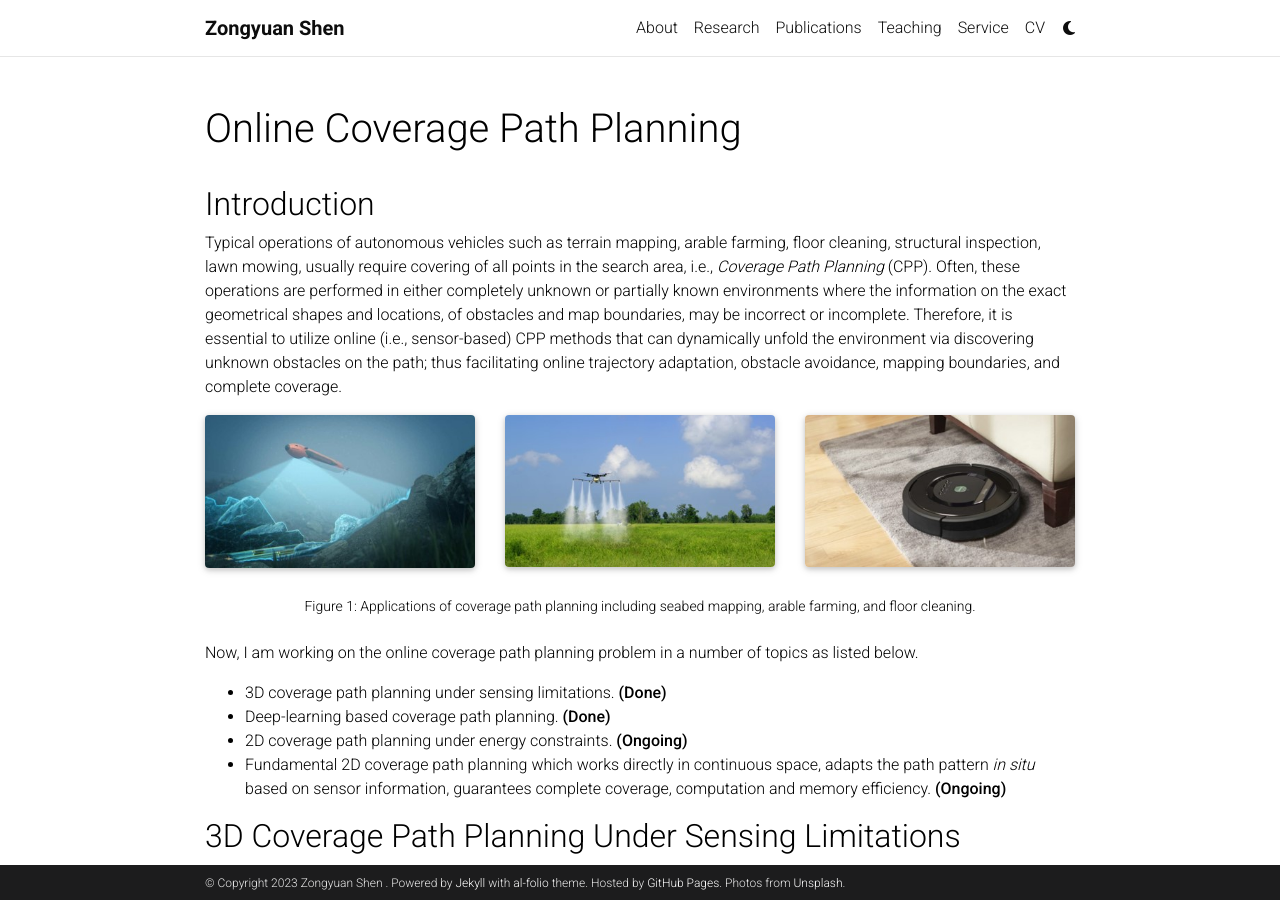
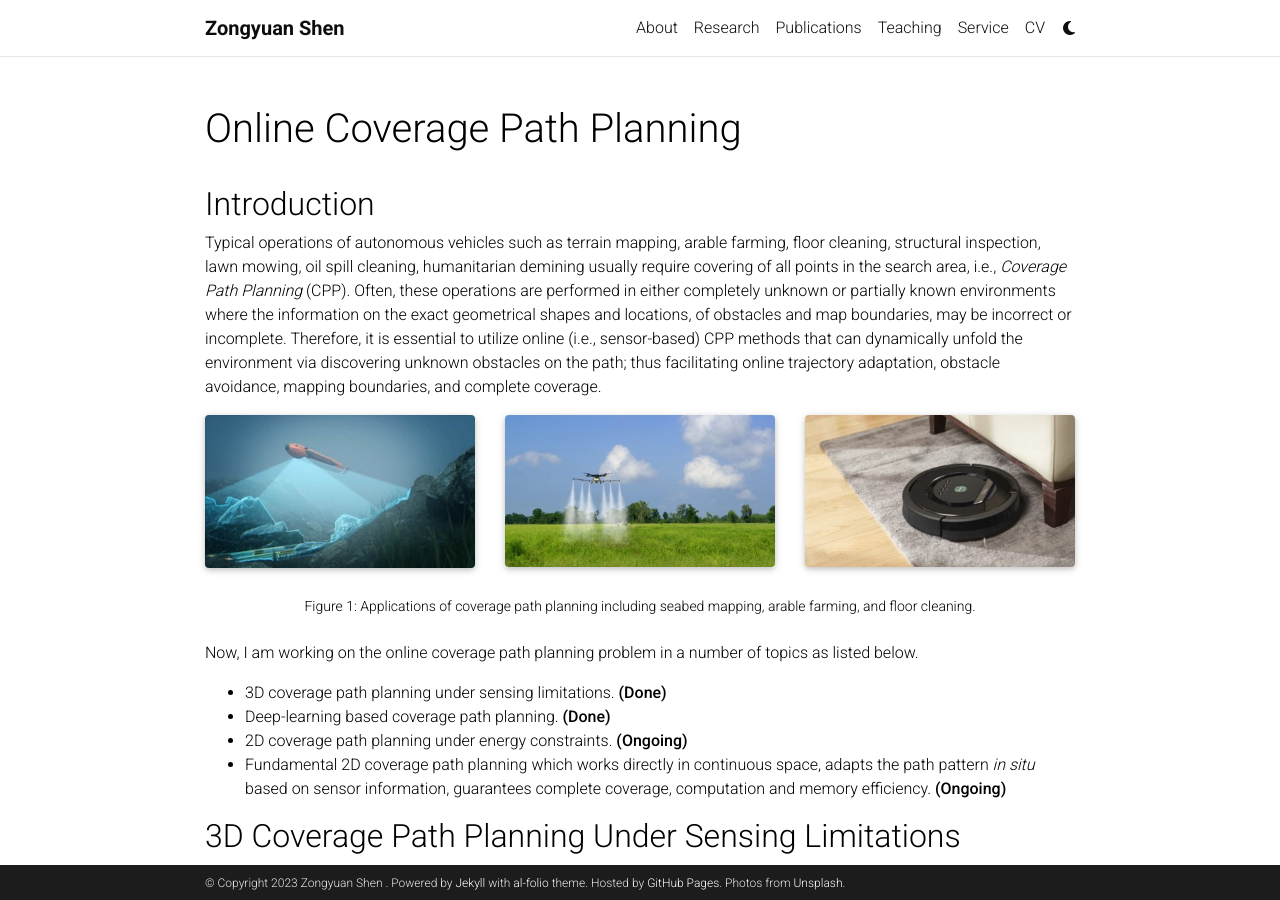
Before and after one commit to ZongyuanShen/ZongyuanShen.github.io, a Jekyll site: the page built from _projects/1_project.md, in a window 1280 px wide and 900 px high. Built offline with Jekyll 4.4.1, drawn with Linux system fonts in a browser that asks for light colours; full-size pictures stand in for the smaller copies a plugin makes; comment, search, counter and statistics services are not loaded; a style sheet for code colours, icons or effects is not loaded.

Commit message:
Update 1_project.md

```diff
--- a/_projects/1_project.md
+++ b/_projects/1_project.md
@@ -9,7 +9,7 @@
 ---
 
 ## Introduction
-Typical operations of autonomous vehicles such as terrain mapping, arable farming, floor cleaning, structural inspection, lawn mowing, usually require covering of all points in the search area, i.e., _Coverage Path Planning_ (CPP). Often, these operations are performed in either completely unknown or partially known environments where the information on the exact geometrical shapes and locations, of obstacles and map boundaries, may be incorrect or incomplete. Therefore, it is essential to utilize online (i.e., sensor-based) CPP methods that can dynamically unfold the environment via discovering unknown obstacles on the path; thus facilitating online trajectory adaptation, obstacle avoidance, mapping boundaries, and complete coverage.
+Typical operations of autonomous vehicles such as terrain mapping, arable farming, floor cleaning, structural inspection, lawn mowing, oil spill cleaning, humanitarian demining usually require covering of all points in the search area, i.e., _Coverage Path Planning_ (CPP). Often, these operations are performed in either completely unknown or partially known environments where the information on the exact geometrical shapes and locations, of obstacles and map boundaries, may be incorrect or incomplete. Therefore, it is essential to utilize online (i.e., sensor-based) CPP methods that can dynamically unfold the environment via discovering unknown obstacles on the path; thus facilitating online trajectory adaptation, obstacle avoidance, mapping boundaries, and complete coverage.
 
 <div class="row">
     <div class="col-sm mt-3 mt-md-0">
```
